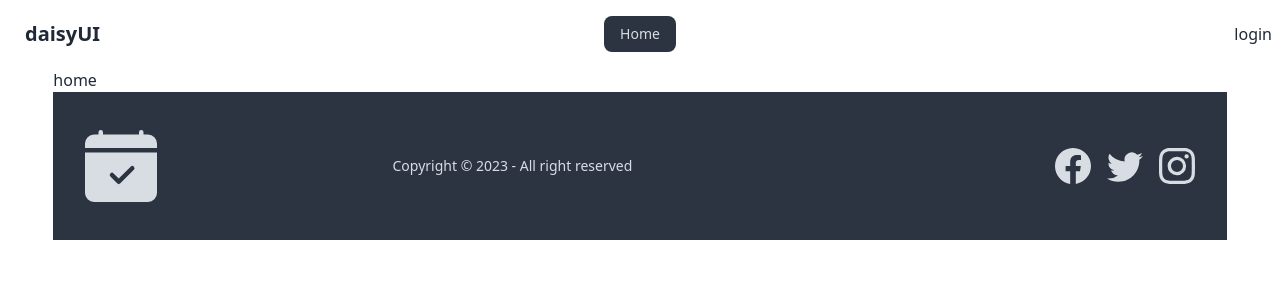
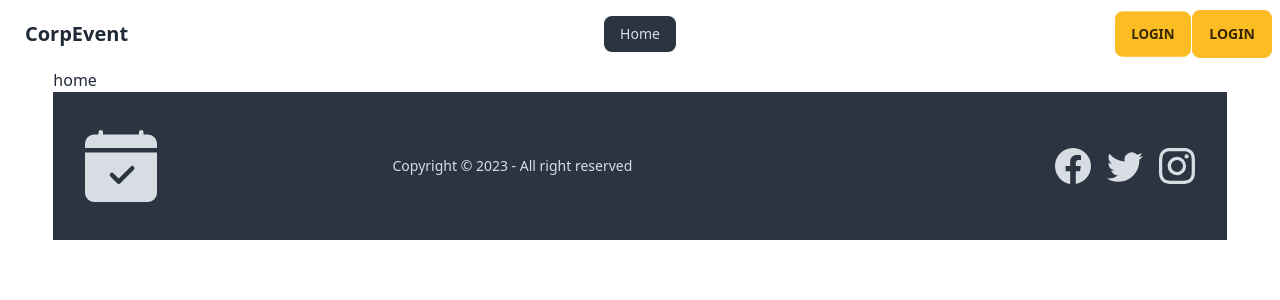
Before and after one commit to habib33-3/corp-event-client, a React (Vite) app: page / in a window 1280 px wide. Shown: the top 300 px of the page. Built offline with nearby package versions, Linux system fonts and the light colour scheme; no server answers.

Commit message:
dynamic navbar depending on user logged in or not

```diff
--- a/src/provider/AuthProvider.jsx
+++ b/src/provider/AuthProvider.jsx
@@ -1,8 +1,9 @@
 import PropTypes from "prop-types";
-import { createContext, useState } from "react";
+import { createContext, useEffect, useState } from "react";
 import {
   GoogleAuthProvider,
   createUserWithEmailAndPassword,
+  onAuthStateChanged,
   signInWithEmailAndPassword,
   signInWithPopup,
   signOut,
@@ -14,6 +15,7 @@ const googleProvider = new GoogleAuthProvider();
 
 const AuthProvider = ({ children }) => {
   const [loading, setLoading] = useState(true);
+  const [user, setUser] = useState(null);
 
   const createUser = (email, password) => {
     setLoading(true);
@@ -35,12 +37,23 @@ const AuthProvider = ({ children }) => {
     signOut(auth);
   };
 
+  useEffect(() => {
+    const unSubscribe = onAuthStateChanged(auth, (user) => {
+       console.log(user)
+      setLoading(false);
+      setUser(user);
+    });
+
+    return () => unSubscribe();
+  }, []);
+
   const authInfo = {
     loading,
     createUser,
     googleLogin,
     logIn,
     logOut,
+    user,
   };
 
   return (
--- a/src/shared/Navbar/Navbar.jsx
+++ b/src/shared/Navbar/Navbar.jsx
@@ -1,6 +1,14 @@
 import { Link, NavLink } from "react-router-dom";
+import useAuthInfo from "./../../hooks/useAuthInfo";
+import toast from "react-hot-toast";
 
 const Navbar = () => {
+  const { user, logOut } = useAuthInfo();
+
+  const handleLogOut = () => {
+    logOut().then(toast.success("logout successfully"));
+  };
+
   const navLinks = (
     <>
       <li>
@@ -40,13 +48,74 @@ const Navbar = () => {
               {navLinks}
             </ul>
           </div>
-          <a className="btn btn-ghost normal-case text-xl">daisyUI</a>
+          <a className="btn btn-ghost normal-case text-xl">CorpEvent</a>
         </div>
         <div className="navbar-center hidden lg:flex">
           <ul className="menu menu-horizontal px-1">{navLinks}</ul>
         </div>
         <div className="navbar-end">
-          <Link to="/login">login</Link>
+          <div className="hidden lg:block">
+            {user ? (
+              <div className="flex items-center gap-1">
+                <p className="text-lg font-semibold text-center">
+                  {user.displayName}
+                </p>
+                <img
+                  src={user.photoURL}
+                  alt="user img"
+                  className="w-10 h-10 rounded-full"
+                />
+                <button
+                  onClick={handleLogOut}
+                  className="btn btn-warning"
+                >
+                  Logout
+                </button>
+              </div>
+            ) : (
+              <Link
+                className="btn btn-warning"
+                to="/login"
+              >
+                login
+              </Link>
+            )}
+          </div>
+          <div>
+            {user ? (
+              <details className="dropdown mr-8">
+                <summary className="m-1 btn">
+                  <img
+                    src={user.photoURL}
+                    alt="user img"
+                    className="w-10 h-10 rounded-full"
+                  />
+                </summary>
+                <ul className="p-1 shadow menu dropdown-content z-[1] bg-base-100 rounded-box w-max ">
+                  <li>
+                    <p className="text-lg font-semibold text-center">
+                      {user.displayName}
+                    </p>
+                  </li>
+                  <li>
+                    <button
+                      onClick={handleLogOut}
+                      className="btn btn-sm w-max btn-warning"
+                    >
+                      Logout
+                    </button>
+                  </li>
+                </ul>
+              </details>
+            ) : (
+              <Link
+                className="btn btn-warning"
+                to="/login"
+              >
+                login
+              </Link>
+            )}
+          </div>
         </div>
       </div>
     </div>
```
